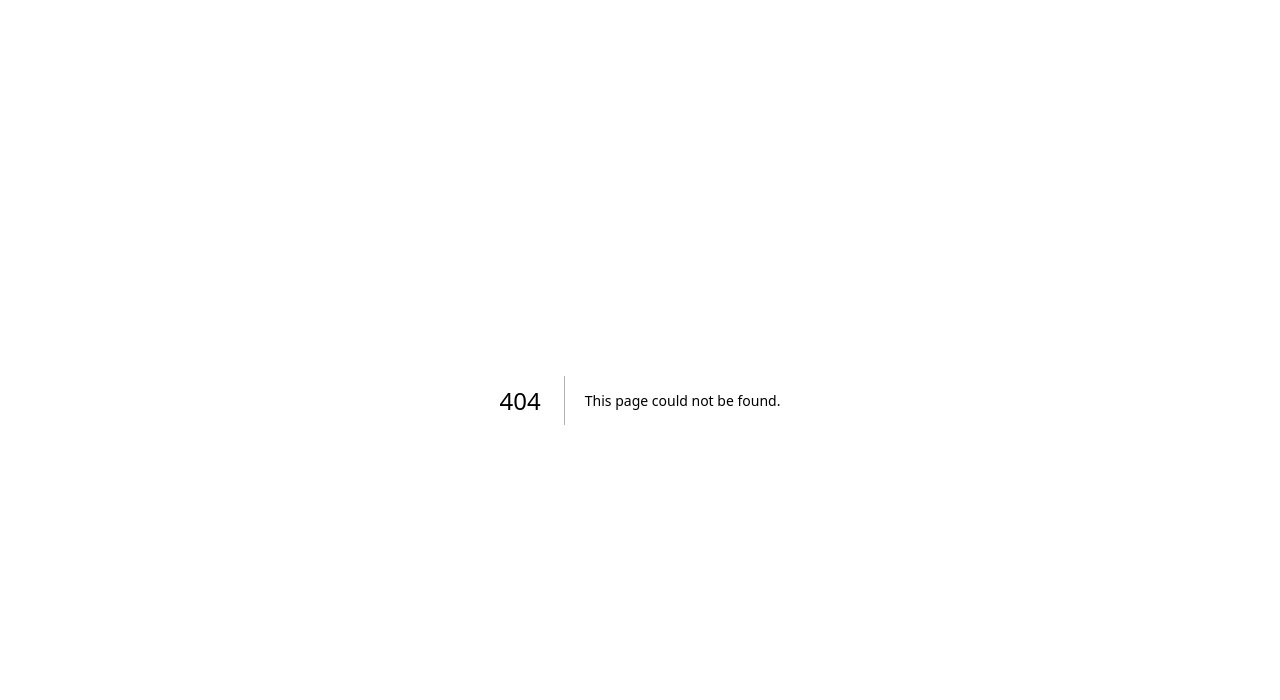
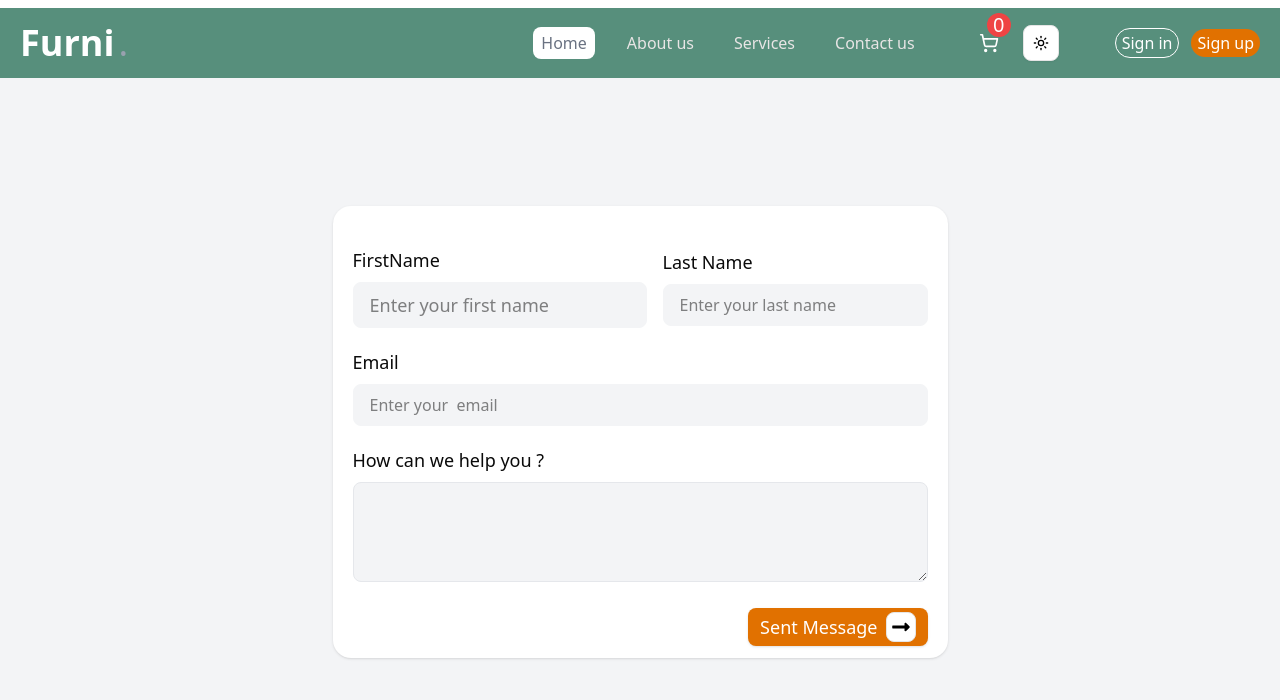
Before and after one commit to rose1234-code/FinnalyExams_Level2, a Next.js app: page /contact in a window 1280 px wide. Before the commit this address had no page. Shown: the top 700 px of the page. Built offline with nearby package versions, Linux system fonts and the light colour scheme; no server answers.

Commit message:
emailling

```diff
--- a/package.json
+++ b/package.json
@@ -10,6 +10,7 @@
   },
   "dependencies": {
     "@clerk/nextjs": "^6.36.8",
+    "@emailjs/browser": "^4.4.1",
     "@radix-ui/react-dropdown-menu": "^2.1.16",
     "@radix-ui/react-slot": "^1.2.4",
     "class-variance-authority": "^0.7.1",
@@ -17,9 +18,11 @@
     "lucide-react": "^0.562.0",
     "next": "16.1.2",
     "next-themes": "^0.4.6",
+    "nodemailer": "^7.0.12",
     "react": "19.2.3",
     "react-dom": "19.2.3",
     "react-icons": "^5.5.0",
+    "react-toastify": "^11.0.5",
     "tailwind-merge": "^3.4.0",
     "zustand": "^5.0.10"
   },
--- a/src/app/card/page.tsx
+++ b/src/app/card/page.tsx
@@ -2,7 +2,7 @@
 
 import AddCard from '@/components/AddCard'
 import Footer from '@/components/Footer'
-import Head from '@/components/Head'
+import NavBar from '@/components/NavBar'
 import { useStoreCard } from '@/store/card.store'
 import { X } from 'lucide-react'
 import Link from 'next/link'
@@ -70,11 +70,10 @@ export default function page() {
 
   return (
     <div>
-        <Head/>
-
+        <NavBar/>
         {/* head of description */}
 
-        <div className='flex flex-col lg:flex-row justify-between pt-34 lg:px-14  px-2'>
+        <div className='flex flex-col lg:flex-row bg-gray-50 justify-between pt-34 lg:px-14  px-2'>
 
           {/* first contenair */}
           <div className=' w-full lg:w-[63%] ring ring-gray-200 py-2 rounded-3xl '>
--- /dev/null
+++ b/src/app/contact/page.tsx
@@ -0,0 +1,123 @@
+'use client'
+
+import React, {useEffect, useState } from 'react'
+import { FaLongArrowAltRight } from "react-icons/fa";
+// notification succes/erreur
+import { ToastContainer, toast } from 'react-toastify';
+
+import  { useRef } from 'react';
+// envoie du formulaire par e-mail sans back-end
+import emailjs from '@emailjs/browser';
+// recupere les infos utilisateur connecte sur clerck
+import { useUser } from '@clerk/nextjs';
+import NavBar from '@/components/NavBar';
+
+
+
+
+export default function Contact() {
+
+    // recuperation des infos clerck:
+    // isSignedIn → utilisateur connecté ?
+    // user → données de l’utilisateur
+    // isLoaded → Clerk est prêt
+    const {isSignedIn,user,isLoaded}=useUser()
+
+    // etat du chargement . false le button est actif et true le form  est en cour d'envoie
+    const [loading,setLoading]=useState(false)
+
+    //reference: permettre a nextjs d'acceder directement au formulaire
+    const form = useRef <HTMLFormElement>(null);
+
+    const [payload,setPayload]=useState({
+        name:'',
+        surName: "",
+        email:'',
+        subject:"",
+    })
+
+
+    // si les donnes utilisateurs clerck sont prets et qu'il est connecte et les donnees disponible alors,on met autommatiquement son nom et email dans le payload
+    useEffect(()=>{
+        if(isLoaded && isSignedIn && user){
+            setPayload((prev)=>({
+                ...prev,
+                name:user.fullName || "",
+                email:user.primaryEmailAddress?.emailAddress || "",
+            }));
+        }
+    },[ isLoaded,isSignedIn,user])
+
+    const submitForm=async(e:React.FormEvent<HTMLFormElement>)=>{
+        e.preventDefault()
+        // Désactive le bouton
+        // Change le texte en “Envoi…”
+        setLoading(true)
+
+        console.log("Form submit :",payload)
+        setTimeout(()=>setLoading(false),2000)
+        // Sécurité : si le formulaire n’existe pas, on stoppe
+        if(!form.current){
+            toast.error("Form not found")
+            return
+        }
+        // envoie d'emailjs
+        emailjs.sendForm('service_jarga9s', 'template_fc6o8yp', form.current, {publicKey: '3NyGuxfzXu02Ykb-K',}).then(
+            () => {
+                console.log('SUCCESS!');
+                toast.success("Message sent successfully")
+                form.current?.reset()
+            },
+            (error) => {
+                console.log('FAILED...', error.text);
+                toast.error("Failed to send message.please try again")
+            },
+            // finally indiqu'a la fin active le button quoi qu'il arrive
+            ).finally(() => setLoading(false));
+    }
+
+  return (
+    <div className='min-h-screen space-y-8 flex flex-col'>
+        <div>
+                    <NavBar/>
+        </div>
+
+        <div className='bg-gray-100  rounded-2xl flex items-center justify-center  relative  h-screen'>
+
+
+            <div className='flex items-center justify-between  cursor-pointer '>
+
+                <form ref={form} onSubmit={submitForm} className='shadow bg-white rounded-2xl space-y-5 px-5 py-3'>
+
+                    <ToastContainer position='top-right' />
+
+                    <div className='flex items-center gap-4 '>
+                        <div className=' text-lg '>
+                            <label htmlFor="" className='block dark:text-black text-lg my-2'>FirstName</label>
+                            <input name='firstName' value={payload.name} onChange={(e)=>setPayload({ ...payload,name:e.target.value})} type="text" className='px-4 text-md py-2 dark:text-black border border-gray-100 outline-none rounded-md bg-gray-100'  placeholder='Enter your first name'/>
+                        </div>
+                        <div className=''>
+                            <label htmlFor="" className='block dark:text-black text-lg my-2'>Last Name</label>
+                            <input name='lastName' value={payload.surName} onChange={(e)=>setPayload({ ...payload,surName:e.target.value})} type="text" className='px-4 border text- dark:text-black border-gray-100 outline-none py-2 rounded-md bg-gray-100'  placeholder='Enter your last name'/>
+                        </div>
+                    </div>
+
+                    <div className=' '>
+                        <label htmlFor="" className='block dark:text-black text-lg my-2'>Email</label>
+                        <input name='email' value={payload.email} onChange={(e)=>setPayload({ ...payload,email:e.target.value})} type="text" className=' w-full px-4 border text-md dark:text-black border-gray-100 outline-none py-2 rounded-md bg-gray-100'  placeholder='Enter your  email'/>
+                    </div>
+
+                     <div className=''>
+                        <label htmlFor="" className='block dark:text-black text-lg my-2'>How can we help you ?</label>
+                        <textarea name='massage' value={payload.subject} onChange={(e)=>setPayload({ ...payload,subject:e.target.value})} className='border border-gray-200 px-3 py-2 text-md dark:text-black outline-none bg-gray-100 w-full rounded-md h-[100px]' name="" id=""></textarea>
+                    </div>
+                    <button  className='bg-amber-600 shadow  float-right flex items-center gap-2 rounded-md px-3 py-1 text-lg text-white'>Sent Message
+                        <FaLongArrowAltRight color='black' className='border bg-white rounded-md w-[30px] p-1 h-[30px]' />
+                    </button>
+                </form>
+            </div>
+
+        </div>
+    </div>
+  )
+}
--- a/src/components/AddCard.tsx
+++ b/src/components/AddCard.tsx
@@ -23,7 +23,7 @@ export default function AddCard ({id,image,price,name,onQtyChange}:AddCardProps)
 
 
   return (
-    <div className='h-[250px] w-full lg:pt-0  lg:px-14  lg:mb-6 rounded-3xl'>
+    <div className='h-[250px] w-full lg:pt-0 lg:px-14  lg:mb-6 rounded-3xl'>
 
 
         <div className="flex  h-full px-2 lg:px-8  gap-3 items-center  justify-between lg:gap-12 ring ring-gray-200 rounded-3xl">
--- a/src/components/Head.tsx
+++ b/src/components/Head.tsx
@@ -4,7 +4,7 @@ import MainSection from './MainSection'
 
 export default function Head() {
   return (
-    <div className='h-130 md:h-110 pt-10 px-2 dark:bg-black  lg:px-30 w-full bg-[#578f7c] text-white'>
+    <div className='h-130 md:h-110   px-2 dark:bg-black  lg:px-30 w-full bg-[#578f7c] text-white'>
       <NavBar/>
       <MainSection/>
     </div>
--- a/src/components/MainSection.tsx
+++ b/src/components/MainSection.tsx
@@ -2,7 +2,7 @@ import React from 'react'
 
 export default function MainSection() {
   return (
-    <section className="w-full relative mt-5 flex flex-col md:flex-row items-center">
+    <section className="w-full relative pt-6 flex flex-col md:flex-row items-center">
 
       {/* Left */}
       <div className="w-full md:w-1/2 lg:[30%] space-y-5 md:space-y-7 pt-14 md:pt-24">
--- a/src/components/NavBar.tsx
+++ b/src/components/NavBar.tsx
@@ -1,8 +1,7 @@
 'use client'
 
-import Link from 'next/link'
 import React, { useEffect, useState } from 'react'
-import { User,ShoppingCart } from 'lucide-react';
+import {ShoppingCart } from 'lucide-react';
 import { RxHamburgerMenu } from "react-icons/rx";
 import { ModeToggle } from './ModeToggle';
 import { useStoreCard } from '@/store/card.store';
@@ -14,6 +13,7 @@ import {
   SignedOut,
   UserButton,
 } from '@clerk/nextjs'
+import Link from 'next/link';
 
 export default function NavBar() {
 
@@ -33,7 +33,7 @@ export default function NavBar() {
   }
 }, [])
   return (
-    <div className={` ${scrolled? ' w-[96%] lg:w-[85%] left-3 lg:left-30 px-4 h-14 md:h-[67px] rounded-full':'w-full'} dark:bg-black flex transition duration-300 fixed left-0 px-2 lg:px-5 z-100 backdrop-blur-4xl bg-[#578f7c] text-black items-center justify-between  `}>
+    <div className={` ${scrolled? ' w-[96%] lg:w-[85%] left-3 lg:left-30 px-4 h-16 md:h-[67px] rounded-full':'w-full'} dark:bg-black flex transition duration-300 lg:h-[70px] top-2 fixed left-0 px-2 lg:px-5 z-100 backdrop-blur-4xl bg-[#578f7c] text-black items-center justify-between  `}>
         {/* first part */}
       <div className='flex items-center gap-1  '>
         <h1 className='text-4xl font-semibold text-white'>Furni</h1>
@@ -56,20 +56,19 @@ export default function NavBar() {
                    <Link href="#">Services</Link>
                 </li>
                 <li className='hover:border px-2 py-1 rounded-md'>
-                   <Link href="#">Contact us</Link>
+                   <Link href="/contact">Contact us</Link>
                 </li>
 
             </ul>
         </div>
         {/* two */}
-        <Link href="/card" className='flex items-center gap-6 relative'>
-            <User color='white' size={20}/>
-            <ShoppingCart color='white' size={20} />
-            <span className='absolute bg-[#EF4444] p-2 flex-1 text-xl right-14  -top-6 flex items-center justify-center w-7 h-7 text-white rounded-full'>{selectedCardIds.length}</span>
+        <div  className='flex items-center gap-6 relative'>
+            <Link href="/card"><ShoppingCart color='white' size={20} /></Link>
+            <span className='absolute bg-[#EF4444] p-2 flex-1 text-xl right-12 -top-3 flex items-center justify-center w-6 h-6 text-white rounded-full'>{selectedCardIds.length}</span>
             <div>
               <ModeToggle/>
             </div>
-        </Link>
+        </div>
 
         {/* button of connexion */}
         {/* Auth buttons - Desktop */}
```
Also changed, not shown: 1 other file (tests, documents, lock files or other folders).
